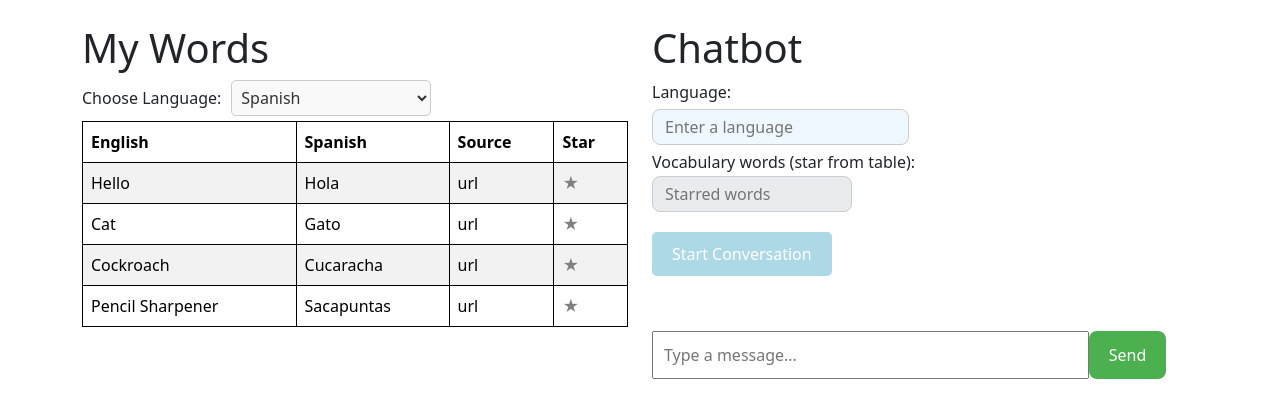
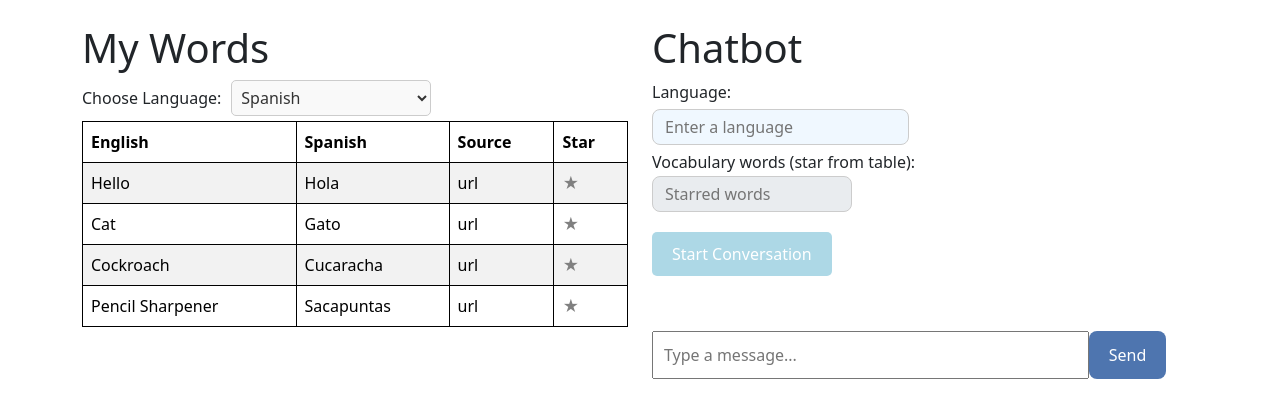
Before and after one commit to aryapsinha/languagelearner, a React (Create React App) app in the folder lang/: page / in a window 1280 px wide. Shown: the top 418 px of the page. Built offline with nearby package versions, Linux system fonts and the light colour scheme.

Commit message:
Changed button from green to blue

```diff
--- a/lang/src/App.css
+++ b/lang/src/App.css
@@ -114,7 +114,7 @@
 /* Style for the Send button */
 .send-button {
   padding: 12px 20px;
-  background-color: #4caf50;  /* Green background */
+  background-color: #4e75af;  /* Green background */
   color: white;
   border: none;
   border-radius: 8px;         /* Rounded corners */
@@ -124,18 +124,18 @@
 }
 
 .send-button:hover {
-  background-color: #45a049;  /* Darker green on hover */
+  background-color: #496da3;  /* Darker green on hover */
   transform: translateY(-2px);  /* Lift effect on hover */
 }
 
 .send-button:active {
-  background-color: #388e3c;  /* Even darker green on active press */
+  background-color: #436597;  /* Even darker green on active press */
   transform: translateY(0);    /* Reset the transform when clicked */
 }
 
 .send-button:focus {
   outline: none;  /* Remove the default focus outline */
-  box-shadow: 0 0 5px 2px rgba(72, 255, 88, 0.7);  /* Green glow on focus */
+  box-shadow: 0 0 5px 2px rgba(72, 176, 255, 0.7);  /* Green glow on focus */
 }
 
 .message-container {
```
